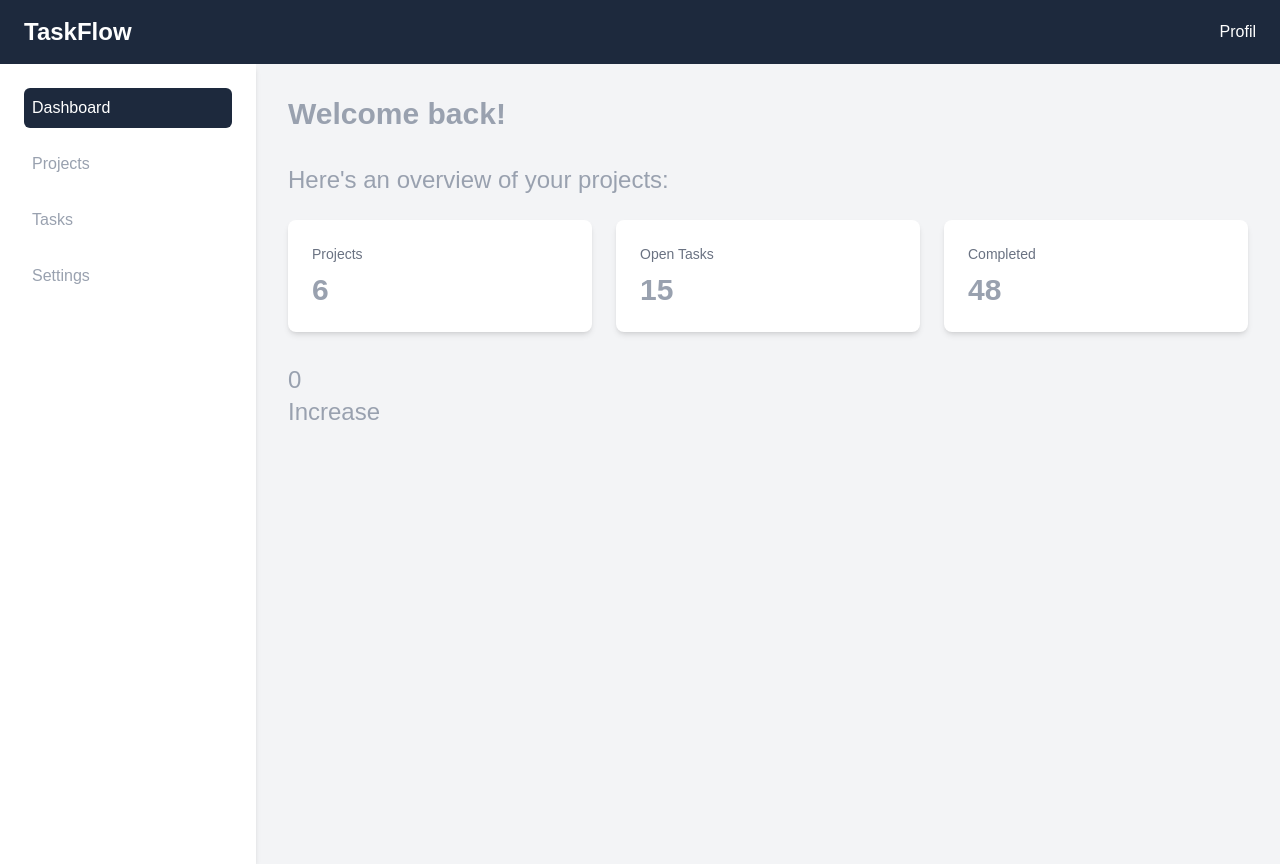
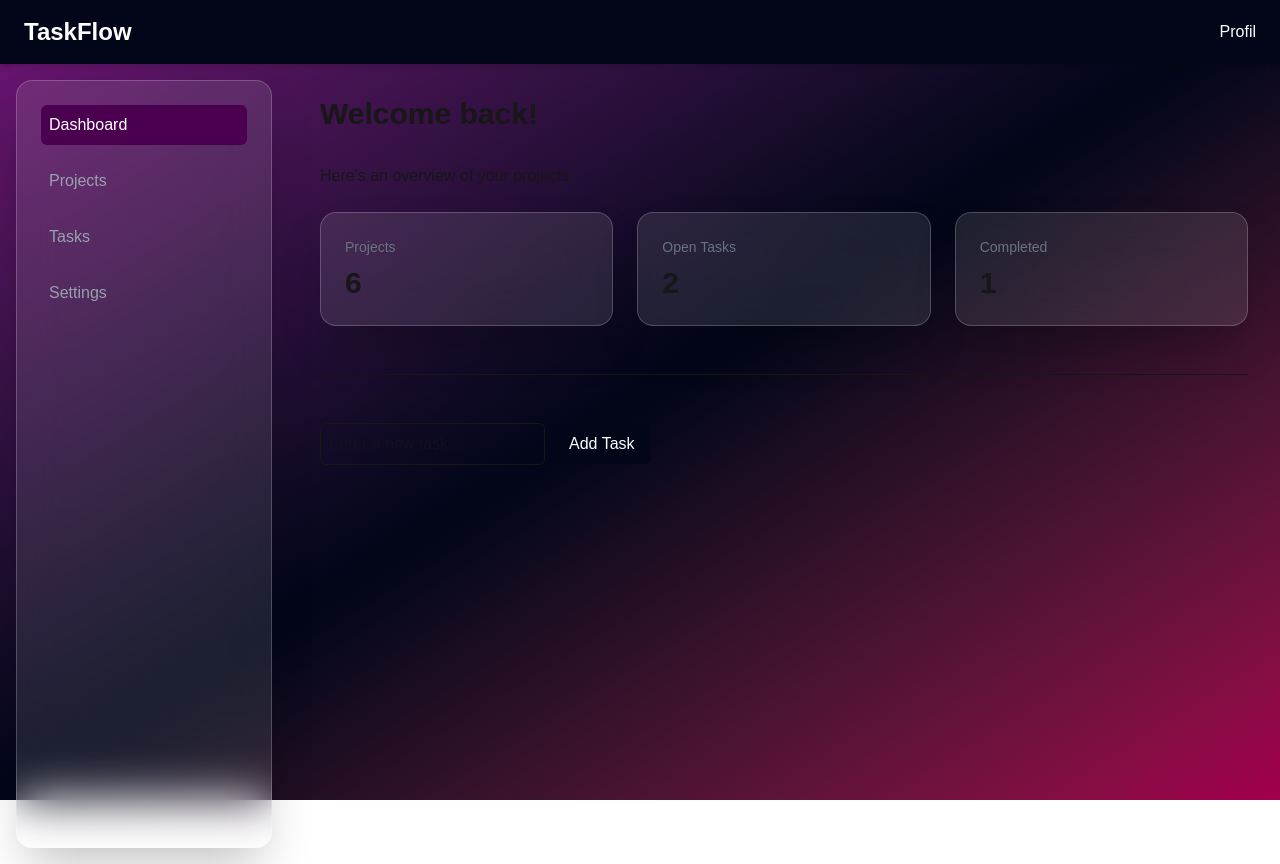
Before and after one commit to fannyullen/react-app, a Next.js app: page / in a window 1280 px wide. After the commit the page ends 800 px from the top, so only its background shows below. Built offline with nearby package versions, Linux system fonts and the light colour scheme.

Commit message:
Added glass morphism design

```diff
--- a/app/components/Dashboard/DashboardCard.tsx
+++ b/app/components/Dashboard/DashboardCard.tsx
@@ -8,7 +8,7 @@ export default function DashboardCard({
     value,
 }: DashboardCardProps) {
     return (
-        <div className="rounded-lg bg-white p-6 shadow-md">
+        <div className="bg-white/10 p-6 backdrop-blur-xl border border-white/20 shadow-2xl rounded-2xl">
             <h2 className="text-sm font-medium text-gray-500">
                 {title}
             </h2>
--- a/app/components/Navbar/Navbar.tsx
+++ b/app/components/Navbar/Navbar.tsx
@@ -2,7 +2,7 @@ import { nav } from "framer-motion/client";
 
 export default function Navbar() {
     return (
-        <nav className="flex items-center justify-between bg-slate-800 px-6 py-4 text-white shadow-md">
+        <nav className="flex items-center justify-between bg-slate-950 px-6 py-4 text-white shadow-md">
             <h1 className="text-2xl font-bold">
                 TaskFlow
             </h1>
--- a/app/components/Sidebar/Sidebar.tsx
+++ b/app/components/Sidebar/Sidebar.tsx
@@ -5,7 +5,7 @@ import { menuItems } from "@/app/data/menuItem";
 export default function Sidebar() {
 
     return (
-        <aside className="w-64 bg-white shadow-md">
+        <aside className="bg-white/10 w-64 m-4 backdrop-blur-xl border border-white/20 shadow-2xl rounded-2xl">
             <nav className="p-6">
                 <ul className="space-y-4 text-gray-400">
                     {/*För varje objekt i menuItems, skapa ett nytt li-element*/}
--- a/app/components/Sidebar/SidebarItem.tsx
+++ b/app/components/Sidebar/SidebarItem.tsx
@@ -20,8 +20,8 @@ export default function SidebarItem({
             href={href}
             className={`block rounded-md p-2 transition-colors ${
                 isActive
-                ? "bg-slate-800 text-white"
-                : "hover:bg-slate-200"
+                ? "bg-fuchsia-950 text-white"
+                : "hover:border border-white/20"
             }`}
             >
             {label}
--- a/app/layout.tsx
+++ b/app/layout.tsx
@@ -29,13 +29,15 @@ export default function RootLayout({
       lang="en"
       className={`${geistSans.variable} ${geistMono.variable} h-full antialiased`}
     >
-      <body className="min-h-full flex flex-col">
-        <Navbar />
-        <div className="min-h-screen flex bg-gray-100">
-          <Sidebar />
-          <main className="flex-1 p-8 text-2xl text-gray-400">
-          {children}
-          </main>
+      <body className="min-h-full flex flex-col bg-slate-950">
+        <div className="fixed inset-0 bg-gradient-to-br from-fuchsia-900 via-slate-950 to-pink-800">
+          <Navbar />
+          <div className="min-h-screen flex">
+            <Sidebar />
+            <main className="flex-1 p-8">
+            {children}
+            </main>
+          </div>
         </div>
       </body>
     </html>
--- a/app/page.tsx
+++ b/app/page.tsx
@@ -1,31 +1,68 @@
+"use client";
+
 import DashboardCard from "./components/Dashboard/DashboardCard";
-import TaskList from "./components/Tasks/TaskList";
+import { useState } from "react";
 
 export default function Home() {
+  const [tasks, setTasks] = useState([
+    {
+      id: 1,
+      title: "Design Dashboard",
+      completed: true,
+    },
+    {
+      id: 2,
+      title: "Create Sidebar",
+      completed: false,
+    },
+    {
+      id: 3,
+      title: "Setup PostgreSQL",
+      completed: false,
+    },
+  ])
+
+  const [newTask, setNewTask] = useState("");
+
+  const openTasks = tasks.filter(task => !task.completed).length;
+
+  const completedTasks = tasks.filter(task => task.completed).length;
+
   return (
     <main>
       <h1 className="mb-8 text-3xl font-bold">
         Welcome back!
       </h1>
+
       <p className="mb-6">Here's an overview of your projects:</p>
-      <div className="grid gap-6 md:grid-cols-3">
+      <div className="grid mb-12 gap-6 md:grid-cols-3">
         <DashboardCard
         title="Projects"
         value={6}
         />
         <DashboardCard
         title="Open Tasks"
-        value={15}
+        value={openTasks}
         />
         <DashboardCard
         title="Completed"
-        value={48}
+        value={completedTasks}
         />
       </div>
 
-      <div className="mt-8">
-          <TaskList />
-      </div>
+      <hr />
+
+      <form className="mt-12">
+        <input
+          placeholder="Enter a new task..."
+          className="rounded-md border p-2"
+          value={newTask}
+          onChange={(event) => setNewTask(event.target.value)}
+          />
+          <button className="ml-2 rounded-md bg-slate-950 px-4 py-2 text-white cursor-pointer">
+            Add Task
+          </button>
+      </form>
     </main>
   );
 }
```
Also changed, not shown: app/components/Tasks/AddTask/TaskForm.tsx (added).
